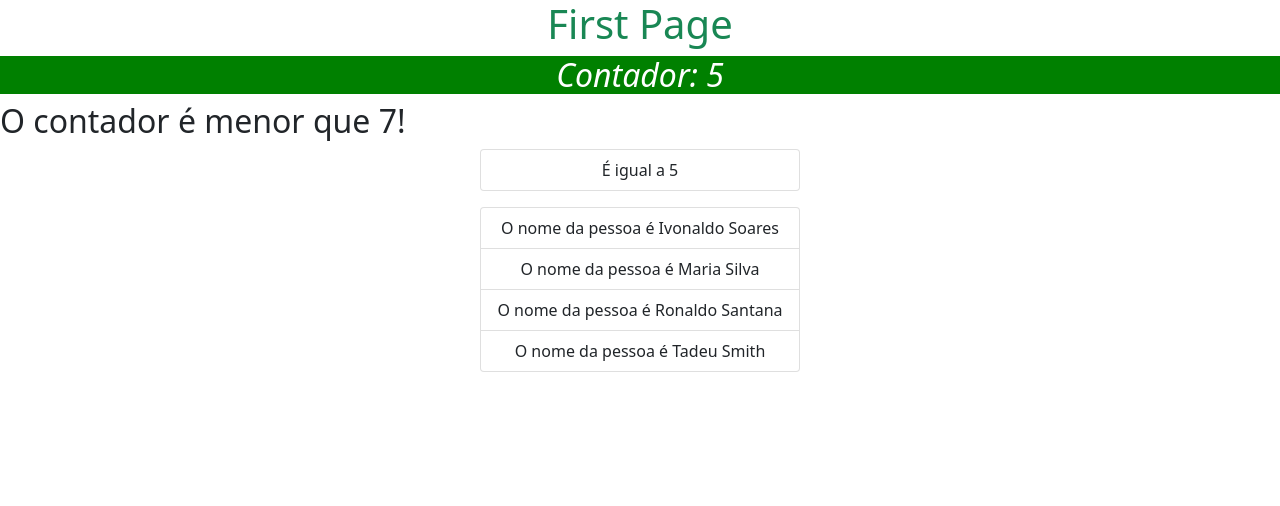
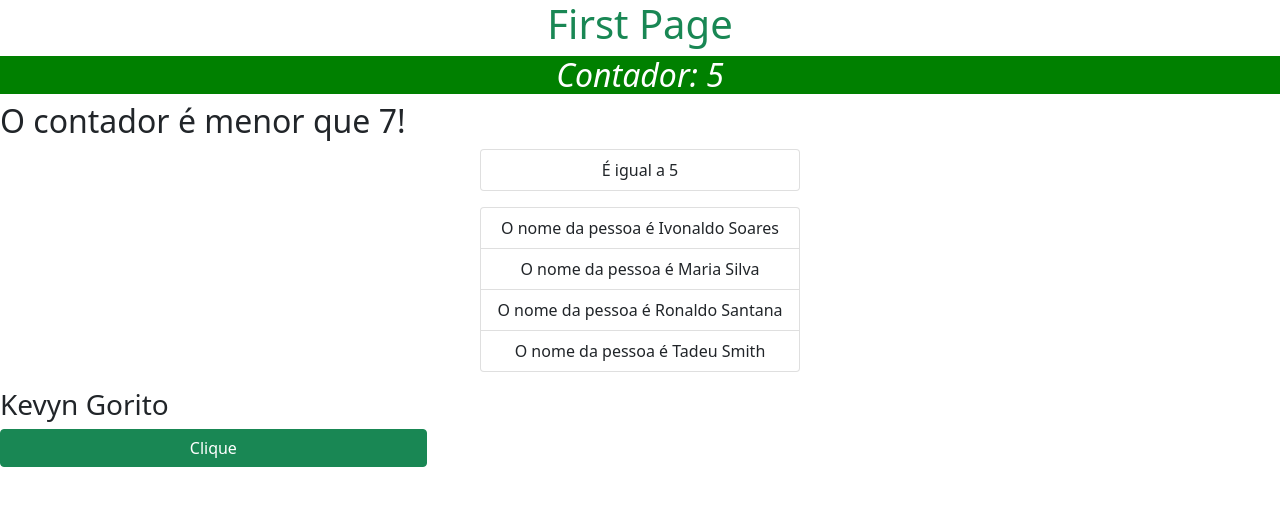
Before and after one commit to Kevyngorito/angular_directives, an Angular app in the folder angular_directives/: page / in a window 1280 px wide. Shown: the top 506 px of the page. Built offline with nearby package versions, Linux system fonts and the light colour scheme.

Commit message:
Utilizando Data bidding para comunicar dados do front para a parte lógica

```diff
--- a/angular_directives/src/app/app.component.html
+++ b/angular_directives/src/app/app.component.html
@@ -44,9 +44,12 @@
 <ul class="list-group mx-auto my-3 col-3 text-center">
 
     <li
-    class="list-group-item"
-    *ngFor="let pessoa of pessoas"
-    >
+        class="list-group-item"
+        *ngFor="let pessoa of pessoas">
         O nome da pessoa é {{pessoa.nome}} {{pessoa.sobrenome}}
     </li>
 </ul>
+
+<h3> {{ nome }} </h3>
+
+<button class="btn btn-success col-4 mx-auto" (click)="clicado('Kevyn')"> Clique </button>
--- a/angular_directives/src/app/app.component.ts
+++ b/angular_directives/src/app/app.component.ts
@@ -7,6 +7,7 @@ import { Component, OnInit } from '@angular/core';
 })
 export class AppComponent implements OnInit{
   count = 0;
+  nome = "Kevyn Gorito";
 
   pessoas = [
     {
@@ -41,4 +42,8 @@ export class AppComponent implements OnInit{
     }, 1000)
   }
 
+   clicado(nome: string): void {
+    console.log('Este botão foi clicado por ', this.nome)
+  }
+
 }
```
